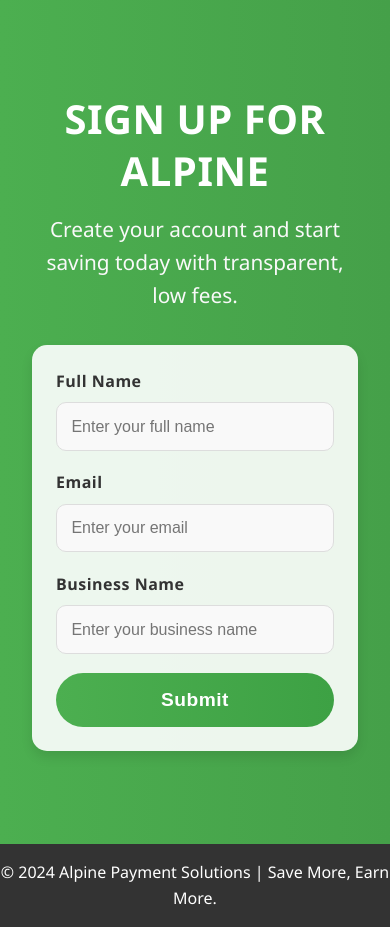
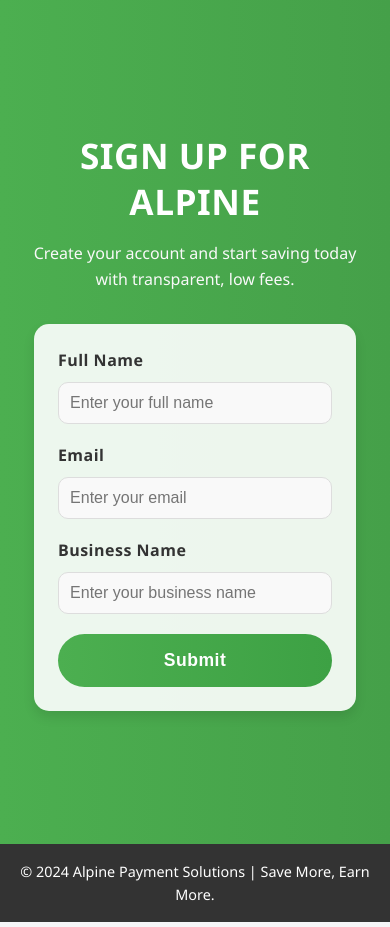
Before and after one commit to danielblackin/NextGen, a plain HTML site: page form.html in a window 390 px wide. Drawn offline with Linux system fonts and the light colour scheme.

Commit message:
Update styles.css
testing mobile view

```diff
--- a/styles.css
+++ b/styles.css
@@ -558,3 +558,73 @@ footer {
         font-size: 1.2rem;
     }
 }
+
+/* Responsive Design for Mobile Screens */
+@media (max-width: 768px) {
+    /* Big Message Section */
+    #big-message {
+        padding: 2rem 1rem;
+        text-align: center;
+    }
+
+    #big-message h1 {
+        font-size: 2.2rem; /* Smaller font for headers */
+    }
+
+    #big-message .guarantee {
+        font-size: 3rem; /* Adjust size for "GUARANTEED" */
+    }
+
+    #big-message .subtext {
+        font-size: 1rem; /* Smaller subtext font */
+    }
+
+    .cta-button {
+        padding: 0.8rem 2rem; /* Adjust button size */
+        font-size: 1.2rem; /* Reduce button font size */
+    }
+
+    /* Form Section */
+    .styled-form {
+        max-width: 90%; /* Reduce width on mobile */
+        padding: 1.5rem; /* Adjust padding for smaller screens */
+    }
+
+    .styled-form label {
+        font-size: 1rem; /* Smaller labels */
+    }
+
+    .styled-form input {
+        font-size: 1rem; /* Adjust input font size */
+        padding: 0.7rem; /* Smaller padding for inputs */
+    }
+
+    .styled-form .cta-button {
+        font-size: 1.1rem; /* Reduce button size */
+    }
+
+    /* Pricing Section */
+    #pricing .pricing-grid {
+        flex-direction: column; /* Stack pricing items vertically */
+        gap: 1rem; /* Add spacing between stacked items */
+    }
+
+    .pricing-item {
+        width: 100%; /* Full width for pricing items */
+    }
+
+    /* Features Section */
+    #features .feature-grid {
+        flex-direction: column; /* Stack feature items vertically */
+        gap: 1rem;
+    }
+
+    .feature-item {
+        width: 100%; /* Full width for features */
+    }
+
+    /* Footer */
+    footer {
+        font-size: 0.9rem; /* Adjust footer font size */
+    }
+}
```
